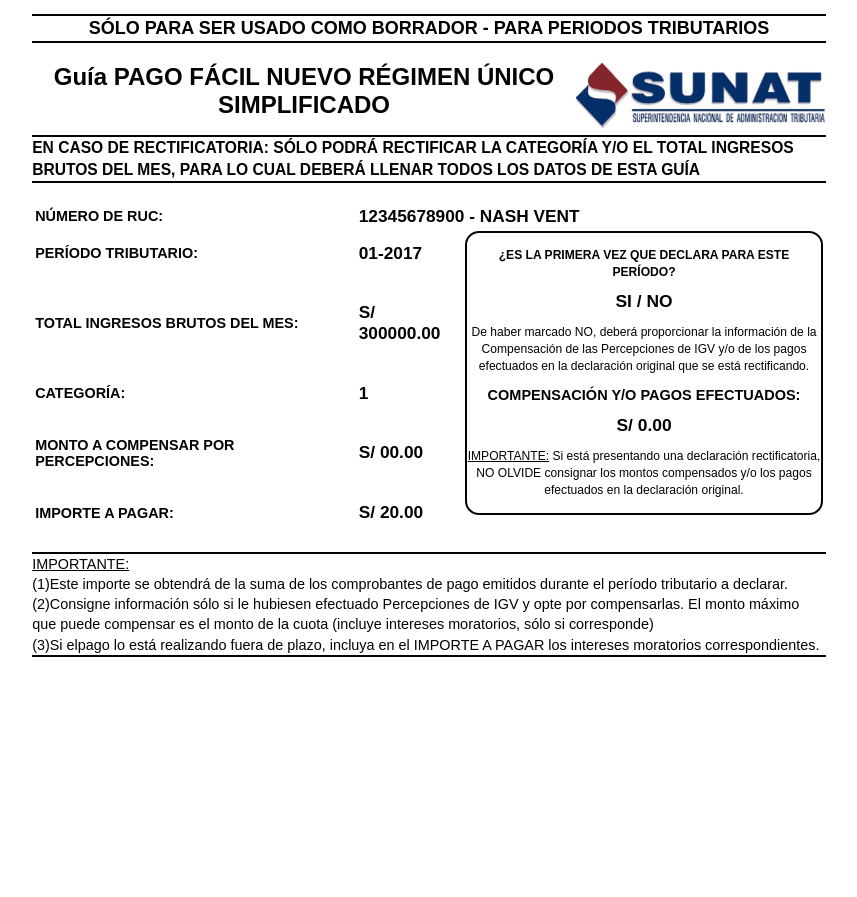
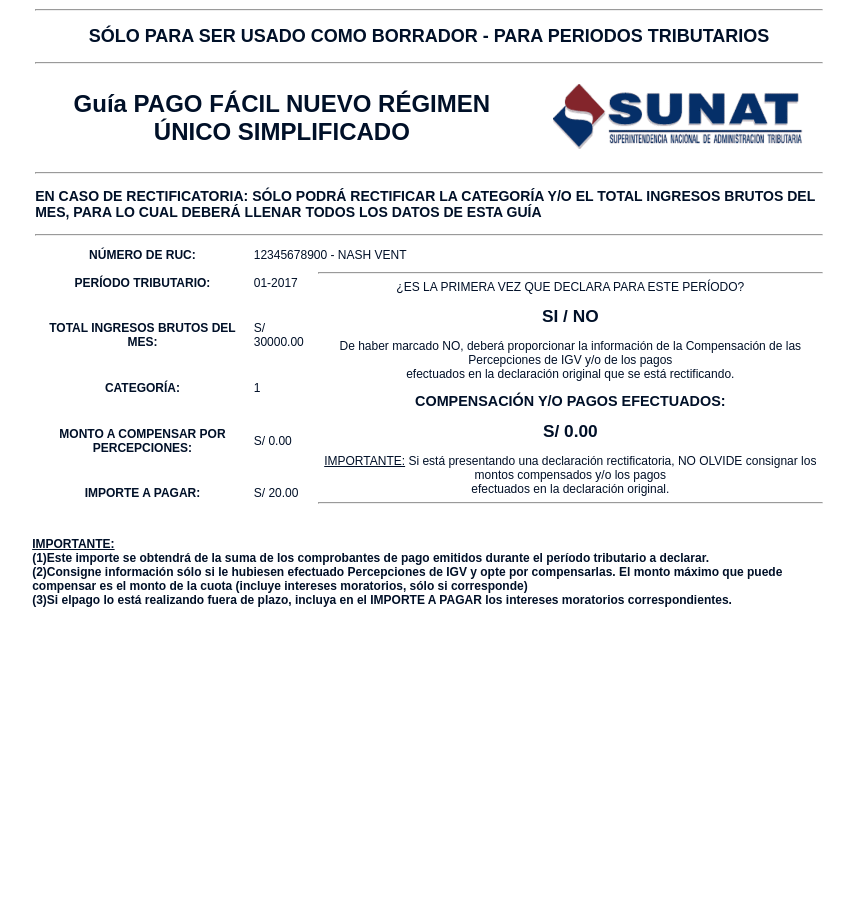
Before and after one commit to vanesantillana/contribuyente, a PHP site: page /formulario1/formulario1.html in a window 1280 px wide. Shown: the top 897 px of the page, without its empty margins (211-1068 px from the left). After the commit the page ends 607 px from the top, so only its background shows below. Run offline with PHP 8.4, Linux system fonts and the light colour scheme.

Commit message:
formulario mejorado

```diff
--- a/formulario1/estilo.css
+++ b/formulario1/estilo.css
@@ -8,27 +8,6 @@ body {
   font-family: Arial, sans-serif;
   font-size: 12px;
   font-family: Arial;
-}
-
-h2 {
-  border-top: 2px solid  #030303;
-  border-bottom: 2px solid  #030303;
-  color: #030303;
-  font-size: 1.5em;
-  line-height: 1.4em;
-  font-weight: bold;
-  text-align: center;
-  margin: 0 0 20px 0;
-}
-h4 {
-  border-top: 2px solid  #030303;
-  border-bottom: 2px solid  #030303;
-  color: #030303;
-  font-size: 1.2em;
-  line-height: 1.4em;
-  font-weight: normal;
-  text-align: left;
-  margin: 0 0 20px 0;
 }
 
 h5 {
@@ -43,33 +22,3 @@ h5 {
   text-align: center;
   margin: 0 0 20px 0;
 }
-
-h1 {
-  color: #030303;
-  font-size: 2em;
-  font-weight: bold;
-  text-align: center;
-}
-h3 {
-  border-top: 2px solid  #030303;
-  border-bottom: 2px solid  #030303;
-  color: #030303;
-  font-size: 1.3em;
-  line-height: 1.4em;
-  font-weight: bold;
-  text-align: left;
-  margin: 0 0 20px 0;
-}
-
-td {
-  color: #030303;
-  font-size: 1.2em;
-  font-weight: bolder;
-  text-align: left;
-}
-tr {
-  color: #030303;
-  font-size: 1.2em;
-  font-weight: bold;
-  text-align: left;
-}
--- a/formulario1/formulario1.html
+++ b/formulario1/formulario1.html
@@ -6,49 +6,56 @@
     <link rel="stylesheet" href="estilo.css" media="all" />
   </head>
   <body>
-    <hr style="visibility: hidden;">
-    <h2>SÓLO PARA SER USADO COMO BORRADOR - PARA PERIODOS TRIBUTARIOS</h2>
-      <div id="logo">
-        <img src="logo.gif" border="0" width="250" height="65" align="right">
-
-      </div>
-	<h1>Guía PAGO FÁCIL NUEVO RÉGIMEN ÚNICO SIMPLIFICADO</h1>
-	<h3>EN  CASO  DE  RECTIFICATORIA: SÓLO PODRÁ RECTIFICAR LA CATEGORÍA Y/O EL TOTAL INGRESOS BRUTOS DEL MES, PARA LO CUAL DEBERÁ LLENAR TODOS LOS DATOS DE ESTA GUÍA</h3>
+  <table width="100%" border="0">
+    <tr>
+      <td colspan="2" align="center"><hr><h2>SÓLO PARA SER USADO COMO BORRADOR - PARA PERIODOS TRIBUTARIOS</h2><hr></td>
+    </tr>
+    <tr>
+      <td align="center"><h1>Guía PAGO FÁCIL NUEVO RÉGIMEN ÚNICO SIMPLIFICADO</h1></td>
+      <td align="center">
+        <div id="logo">
+        <img src="logo.gif" border="0" width="250" height="65">
+      </td>
+    </tr>
+    <tr>
+      <td colspan="2"><hr><h3>EN  CASO  DE  RECTIFICATORIA: SÓLO PODRÁ RECTIFICAR LA CATEGORÍA Y/O EL TOTAL INGRESOS BRUTOS DEL MES, PARA LO CUAL DEBERÁ LLENAR TODOS LOS DATOS DE ESTA GUÍA</h3><hr></td>
+    </tr>
+  </table>
 
   <table width="100%" border="0">
   <tr>
-   <th>NÚMERO DE RUC:</th>
+   <th align="leaf">NÚMERO DE RUC:</th>
    <td colspan="2">12345678900 - NASH VENT</td>
   </tr>
   <tr>
-   <th>PERÍODO TRIBUTARIO:</th>
+   <th align="leaf">PERÍODO TRIBUTARIO:</th>
    <td>01-2017</td>
    <td rowspan="5">
-     <h5>
-      <hr style="visibility: hidden;">
-       <b>¿ES LA PRIMERA VEZ QUE DECLARA PARA ESTE PERÍODO?</b><br>
+      <hr><center>
+       ¿ES LA PRIMERA VEZ QUE DECLARA PARA ESTE PERÍODO?
        <p><b><big><big>SI / NO</big></big> </b></p>
-       De haber marcado NO, deberá proporcionar la información de la<br> Compensación  de  las  Percepciones  de  IGV  y/o  de  los  pagos<br> efectuados  en  la  declaración  original  que  se  está  rectificando.<br>
+       De haber marcado NO, deberá proporcionar la información de la Compensación  de  las  Percepciones  de  IGV  y/o  de  los  pagos<br> efectuados  en  la  declaración  original  que  se  está  rectificando.
         <p><b><big>COMPENSACIÓN  Y/O PAGOS EFECTUADOS:</big></b></p>
         <p><b><big><big>S/ 0.00</big></big></b></p>
-        <u>IMPORTANTE:</u> Si está presentando una declaración rectificatoria,<br> NO OLVIDE consignar los montos compensados y/o los pagos<br> efectuados en la declaración original.<br>
-        <hr style="visibility: hidden;">
-     </h5>
+        <u>IMPORTANTE:</u> Si está presentando una declaración rectificatoria, NO OLVIDE consignar los montos compensados y/o los pagos<br> efectuados en la declaración original.
+      </center>
+      <hr>
    </td>
   </tr>
-  <th>TOTAL INGRESOS BRUTOS DEL MES:</th>
-   <td>S/ 300000.00</td>
+  <tr>
+  <th align="leaf">TOTAL INGRESOS BRUTOS DEL MES:</th>
+   <td>S/ 30000.00</td>
   </tr>
   <tr>
-   <th>CATEGORÍA:</th>
+   <th align="leaf">CATEGORÍA:</th>
    <td>1</td>
   </tr>
   <tr>
-   <th>MONTO A COMPENSAR POR PERCEPCIONES: </th>
-   <td>S/ 00.00</td>
+   <th align="leaf">MONTO A COMPENSAR POR PERCEPCIONES: </th>
+   <td>S/ 0.00</td>
   </tr>
   <tr>
-   <th>IMPORTE A PAGAR:</th>
+   <th align="leaf">IMPORTE A PAGAR:</th>
    <td>S/ 20.00</td>
   </tr>
   </table>
```
Also changed, not shown: formulario1/form_nash.php (+29 -23 lines).
